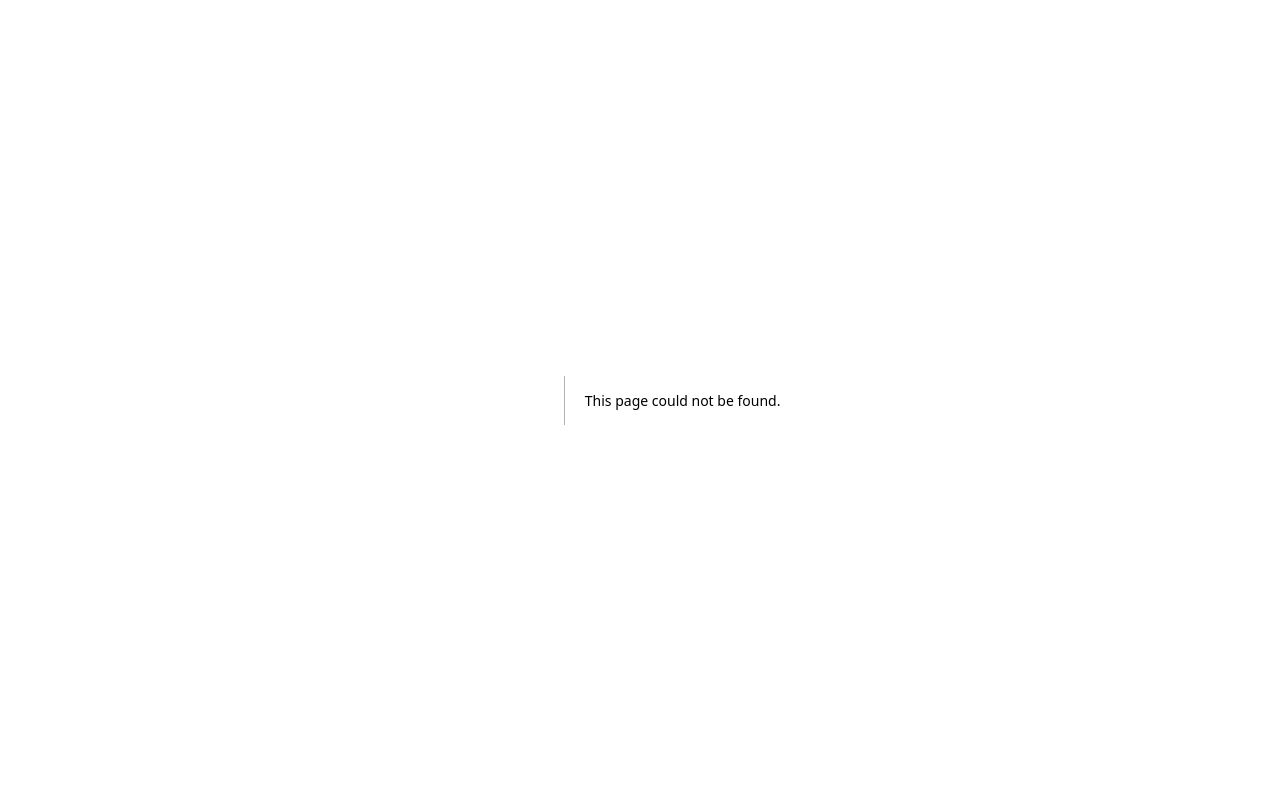
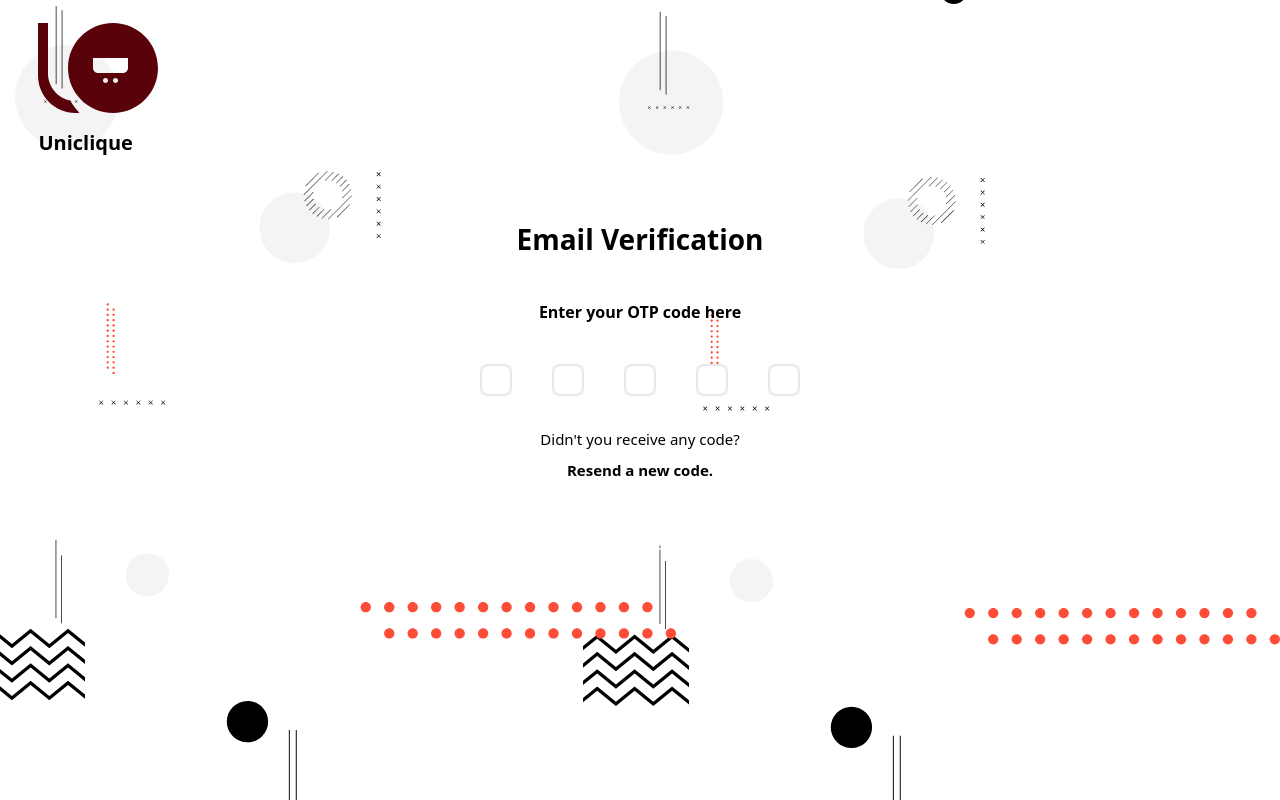
Before and after one commit to unicliquetech/uniFrontend, a Next.js app: page /verify in a window 1280 px wide. Before the commit this address had no page. Built offline with nearby package versions, Linux system fonts and the light colour scheme.

Commit message:
added email verification components

```diff
--- a/src/component/inputVer.tsx
+++ b/src/component/inputVer.tsx
@@ -57,8 +57,8 @@ const InputVer: React.ForwardRefRenderFunction<HTMLInputElement, InputVerProps>
       onChange={handleChange}
       onFocus={handleFocus}
       onBlur={handleBlur}
-      className={`inputVer rounded-lg border-2 border-color1 text-center ${
-        value ? 'bg-color1 text-white' : ''
+      className={`inputVer rounded-lg border-2 border-color1 text-center h-8 w-8 sm:h-16 sm:w-16 ${
+        value ? 'bg-color1 text-red' : ''
       }`}
     />
   );
--- a/src/components/auth/userAuth/signUp.tsx
+++ b/src/components/auth/userAuth/signUp.tsx
@@ -1,20 +1,35 @@
-"use client";
-import React, { useState, ChangeEvent } from 'react';
-import axios, {AxiosError} from 'axios';
-import Input from '@/component/Input';
-import Image from 'next/image';
-import eyelock from '@/images/eye-off.svg';
-import Button from '@/component/button';
-import bg from '@/images/Group12.png';
-import bgg from '@/images/Group9.svg';
-import logo from '@/images/Union (2).svg';
-import Form from '@/component/form';
-import emoji from '@/images/emojipng 1.svg';
-import eyeOpen from '@/images/eye-off (1).svg';
-import { useRouter } from 'next/navigation';
+"use client"
+import React, { useState, ChangeEvent } from 'react'
+import Image from 'next/image'
+import eyelock from '@/images/eye-off.svg'
+// import Button from '@/component/button'
+import bg from '@/images/Group12.png'
+import bgg from '@/images/Group9.svg'
+import logo from '@/images/Union (2).svg'
+import emoji from '@/images/emojipng 1.svg'
+import eyeOpen from '@/images/eye-off (1).svg'
+import { useRouter } from 'next/navigation'
+import axios from 'axios'
+
+
+interface ButtonProps extends React.ButtonHTMLAttributes<HTMLButtonElement> {
+    style?: React.CSSProperties;
+    text: string;
+}
+
+const Button: React.FC<ButtonProps> = ({ style, text, ...rest }) => {
+    return (
+        <button style={style} {...rest}>
+            {text}
+        </button>
+    );
+};
+
 
 const SignUp = () => {
-    const router = useRouter();
+    const router = useRouter()
+    const [passwordVisible, setPasswordVisible] = useState(false)
+    const [confirmpasswordVisible, setConfirmPasswordVisible] = useState(false)
     const [formData, setFormData] = useState({
         firstName: '',
         lastName: '',
@@ -22,167 +37,132 @@ const SignUp = () => {
         phoneNumber: '',
         password: '',
         confirmPassword: '',
-    });
+    })
 
-    const [passwordVisible, setPasswordVisible] = useState(false);
-    const [confirmPasswordVisible, setConfirmPasswordVisible] = useState(false);
-
-    const togglePasswordVisibility = () => {
+    const togPasswordVis = () => {
         setPasswordVisible((prev) => !prev);
     };
 
-    const toggleConfirmPasswordVisibility = () => {
-        setConfirmPasswordVisible((prev) => !prev);
-    };
+    const togConfirm = () => {
+        setConfirmPasswordVisible((prev) => !prev)
+    }
 
-    const handleChange = (e: ChangeEvent<HTMLInputElement>) => {
+
+
+    const handleInputChange = (e: ChangeEvent<HTMLInputElement>) => {
         setFormData({ ...formData, [e.target.name]: e.target.value });
     };
 
-    const handleRegistration = async (e: React.FormEvent<HTMLFormElement>) => {
+    const handleSubmit = async (e: React.FormEvent<HTMLFormElement>) => {
         e.preventDefault();
 
-        if (formData.password !== formData.confirmPassword) {
-            console.error('Passwords do not match');
-            return;
-        }
+        try {
+            const response = await axios.post('http://localhost:5000/api/v1/user/register', formData);
+            console.log(response.data); // Handle the response as needed
+            // const { token } = response.data
 
-        try {
-            console.log('Form Data:', formData);
-            const response = await axios.post('http://localhost:5000/api/v1/user/register', formData);
+            // // Store the token in localStorage or a cookie
+            // localStorage.setItem('token', token)
 
-            // Handle the successful response
-            if (response.data.msg === 'Verification email sent') {
-                console.log('Registration successful, verification email sent');
-                router.push('/verification');
-            } else {
-                console.error('Registration failed:', response.data.msg);
-            }
-        } catch (error: unknown) {
-            if (axios.isAxiosError(error)) {
-                // The request was made and the server responded with a status code
-                console.error('Error:', error.response?.status, error.response?.data);
-              } else {
-                console.error('Error:', error);
-              }
+
+            // Redirect to the desired page or show a success message
+            router.push('/checkout')
+        } catch (error) {
+            console.error(error);
         }
     };
 
     return (
-        <div
-            style={{
+        <div style={{
             backgroundImage: `url(${bg.src})`,
             width: '100%',
             height: '140vh',
             backgroundRepeat: "no-repeat",
             backgroundPosition: 'left',
-            }}
-            className="outer-container"
-        >
-            <section
-                className="bg-left flex justify-center w-full bg-gradient-to-r relative inner-container h-[100vh]"
-                style={{
+        }} className='outer-container'>
+            <section className='bg-left flex justify-center w-full bg-gradient-to-r relative inner-container h-[100vh]' style={{
                 backgroundImage: `url(${bgg.src})`,
                 width: '100%',
                 height: '140vh',
                 backgroundRepeat: "no-repeat",
-                    backgroundPosition: 'right',
-                }}
-            >
-                <div className="sm:flex justify-center sm:w-fit w-[90%] mt-[3rem]">
-                    <div className="absolute left-[3%] md:top-2 top-3 justify-center items-center flex-col max-[420px]:hidden">
-                        <Image src={logo} alt="" width={120} height={120} className="md:w-[120px] md:h-[120px] sm:w-[55px] sm:h-[55px] w-[60px] h-[60px]" />
-                        <p className="md:text-[20px] text-[15px] font-[700] max-[420px]:text-[12px]">Uniclique</p>
+                backgroundPosition: 'right'
+            }} >
+                <div className='sm:flex justify-center sm:w-fit w-[90%] mt-[3rem]'>
+                    <div className='absolute left-[3%] md:top-2 top-3 justify-center items-center flex-col max-[420px]:hidden'>
+                        <Image src={logo} alt='' width={120} height={120} className='md:w-[120px] md:h-[120px] sm:w-[55px] sm:h-[55px] w-[60px] h-[60px]' />
+                        <p className='md:text-[20px] text-[15px] font-[700] max-[420px]:text-[12px]'>Uniclique</p>
                     </div>
 
-                    <div className="flex items-center flex-col mt-[0rem]">
-                        <h1 className="md:text-[2.5rem] text-[1.5rem] font-fold font-[700] flex gap-1 items-center">
-                            Get Started <Image src={emoji} alt="" width={50} height={50} />
-                        </h1>
-                        <h2 className="md:text-[1rem] text-[.8rem] text-color1 font-[500]">Create an account as a user.</h2>
-                        <div className="mt-[1rem] p-6 rounded-lg shadow-lg shadow-cyan-500/50 max-w-[100%] sm:w-[450px] bg-white w-full flex flex-col gap-7">
-                            <form onSubmit={handleRegistration}>
+                    <div className='flex items-center flex-col mt-[0rem]'>
+                        <h1 className='md:text-[2.5rem] text-[1.5rem] font-fold font-[700] flex gap-1 items-center'>Get Started <Image src={emoji} alt='' width={50} height={50} /></h1>
+                        <h2 className='md:text-[1rem] text-[.8rem] text-color1 font-[500]'>Create an account as a user.</h2>
+                        <form onSubmit={handleSubmit}>
+                            <div className='mt-[1rem] p-6 rounded-lg shadow-lg shadow-cyan-500/50 max-w-[100%] sm:w-[450px] bg-white w-full flex flex-col gap-7' >
                                 <input
                                     type="text"
                                     name="firstName"
+                                    value={formData.firstName}
+                                    onChange={handleInputChange}
                                     placeholder="First Name"
-                                    value={formData.firstName}
-                                    onChange={handleChange}
+                                    className="input-field"
                                 />
                                 <input
                                     type="text"
                                     name="lastName"
+                                    value={formData.lastName}
+                                    onChange={handleInputChange}
                                     placeholder="Last Name"
-                                    value={formData.lastName}
-                                    onChange={handleChange}
+                                    className="input-field"
                                 />
                                 <input
                                     type="email"
                                     name="email"
+                                    value={formData.email}
+                                    onChange={handleInputChange}
                                     placeholder="Email Address"
-                                    value={formData.email}
-                                    onChange={handleChange}
+                                    className="input-field"
                                 />
                                 <input
-                                    type="tel"
+                                    type="text"
                                     name="phoneNumber"
+                                    value={formData.phoneNumber}
+                                    onChange={handleInputChange}
                                     placeholder="Phone No."
-                                    value={formData.phoneNumber}
-                                    onChange={handleChange}
+                                    className="input-field"
                                 />
-                                <div>
+                                <div className='relative'>
                                     <input
-                                        type="password"
+                                        type={passwordVisible ? 'text' : 'password'}
                                         name="password"
+                                        value={formData.password}
+                                        onChange={handleInputChange}
                                         placeholder="Password"
-                                        value={formData.password}
-                                        onChange={handleChange}
+                                        className="input-field"
                                     />
-
-                                    <Image
-                                        src={passwordVisible ? eyeOpen : eyelock}
-                                        alt=""
-                                        width={15}
-                                        height={15}
-                                        onClick={togglePasswordVisibility}
-                                        className="absolute right-[2%] flex justify-center items-center top-[57%]"
+                                    <Image src={passwordVisible ? eyeOpen : eyelock} alt='' width={15} height={15} onClick={togPasswordVis} className='absolute right-[2%] flex justify-center items-center top-[57%]' />
+                                </div>
+                                <div className='relative'>
+                                    <input
+                                        type={confirmpasswordVisible ? 'text' : 'password'}
+                                        name="confirmPassword"
+                                        value={formData.confirmPassword}
+                                        onChange={handleInputChange}
+                                        placeholder="Confirm Password"
+                                        className="input-field"
                                     />
+                                    <Image src={confirmpasswordVisible ? eyeOpen : eyelock} alt='' width={15} height={15} onClick={togConfirm} className='absolute right-[2%] flex justify-center items-center top-[57%]' />
                                 </div>
-                                <div>
-                                    <input
-                                        type="password"
-                                        name="confirmPassword"
-                                        placeholder="Confirm Password"
-                                        value={formData.confirmPassword}
-                                        onChange={handleChange}
-                                    />
-                                    <Image
-                                        src={confirmPasswordVisible ? eyeOpen : eyelock}
-                                        alt=""
-                                        width={15}
-                                        height={15}
-                                        onClick={toggleConfirmPasswordVisibility}
-                                        className="absolute right-[2%] flex justify-center items-center top-[57%]"
-                                    />
                             </div>
-                                <button type="submit">Sign Up</button>
+                        <Button style={{ backgroundColor: "#590209", fontSize: "12px", font: 'bold', padding: "15px", color: '#fff', width: '90%', marginTop: "20px", borderRadius: '10px' }}
+                            text='Sign Up'
+                            type='submit' />
+                        <Button style={{ backgroundColor: "#590209", fontSize: "12px", font: 'bold', padding: "15px", color: '#fff', width: '90%', marginTop: "2px", borderRadius: '10px' }} text='Already have an account? Sign In' onClick={() => router.push('/login')} />
                         </form>
                     </div>
                 </div>
-                    <Button
-                        style={{ backgroundColor: "#590209", fontSize: "12px", font: 'bold', padding: "15px", color: '#fff', width: '90%', marginTop: "20px", borderRadius: '10px' }}
-                        text="Sign Up"
-                        // onClick={() => handleRegistration()}
-                    />
-                    <Button
-                        style={{ backgroundColor: "#590209", fontSize: "12px", font: 'bold', padding: "15px", color: '#fff', width: '90%', marginTop: "2px", borderRadius: '10px' }}
-                        text="Already have an account? Sign In"
-                        onClick={() => router.push('/signin')}
-                    />
+            </section>
         </div>
-            </section >
-        </div >
-    );
-};
+    )
+}
 
-export default SignUp;
+export default SignUp
--- /dev/null
+++ b/src/components/auth/userAuth/verifyEmail.tsx
@@ -0,0 +1,133 @@
+"use client"
+import React, { useState, useRef, useEffect } from 'react';
+import bg from '@/images/BG-st-3.svg'
+import bgg from '@/images/BG-secondtype.svg'
+import logo from '@/images/Union (2).svg'
+import Image from 'next/image'
+import InputVer from '@/component/inputVer'
+// import Button from '@/component/button';
+import arrowRight from '@/images/arrow-right (1).svg'
+// import verfied from '@/images/icons8-verified-100 1.svg'
+import { useRouter } from 'next/navigation'
+import axios from 'axios';
+
+
+
+interface ApiResponse {
+  message?: string;
+  error?: string;
+}
+
+const EmailVerification = () => {
+  const someRef = useRef<HTMLInputElement>(null);
+  const [inputs, setInputs] = useState<Array<React.RefObject<HTMLInputElement>>>([]);
+  const [focusedIndex, setFocusedIndex] = useState<number>(0);
+  const [openSus, setOpenSus] = useState(false);
+  const [otp, setOtp] = useState('');
+  const [apiResponse, setApiResponse] = useState<ApiResponse | null>(null);
+
+  const router = useRouter()
+
+  const handleInputFilled = (value: string) => {
+    setOtp(prevOtp => prevOtp + value);
+
+    if (focusedIndex < inputs.length - 1) {
+      const nextInput = inputs[focusedIndex + 1];
+      if (nextInput && nextInput.current) {
+        nextInput.current.value = value;
+        nextInput.current.focus();
+        setFocusedIndex(prevIndex => prevIndex < inputs.length - 1 ? prevIndex + 1 : prevIndex);
+      }
+    }
+  };
+
+  const handleInputRef = (ref: React.RefObject<HTMLInputElement>) => {
+    setInputs((prevInputs) => [...prevInputs, ref]);
+  };
+
+  useEffect(() => {
+    if (inputs.length > 0 && inputs[0] && inputs[0]?.current) {
+      inputs[0].current.focus();
+    }
+  }, [inputs]);
+
+  const handleVerifyEmail = async () => {
+    try {
+      const response = await axios.post('https://unibackend.onrender.com/api/v1/user/verify-email', { otp });
+      setApiResponse(response.data);
+      if (response.data.message === 'Email verified successfully') {
+        router.push('/newPass');
+      }
+    } catch (error) {
+      console.error('Error verifying email:', error);
+      setApiResponse({ error: 'An error occurred' });
+    }
+  };
+
+  return (
+    <div
+      style={{
+        backgroundImage: `url(${bg.src})`,
+        width: '100%',
+        height: '100vh',
+        backgroundRepeat: "no-repeat",
+        backgroundPosition: 'right',
+      }}
+      className={openSus ? 'top-0 left-0 duration-100 ease-in-out z-[100] fixed inset-0 bg-black/40' : 'outer-container'}
+    >
+      <section
+        className={openSus ? 'relative bg-gradient-to-r from-gray-800 to-gray-900 h-[100vh] w-[100vw] overflow-hidden' : 'bg-left flex justify-center  w-full bg-gradient-to-r relative inner-container h-[100vh]'}
+        style={{
+          backgroundImage: `url(${bgg.src})`,
+          width: '100%',
+          height: '100vh',
+          backgroundRepeat: "no-repeat",
+          backgroundPosition: 'left',
+        }}
+      >
+        <div className='sm:flex justify-center sm:w-fit  md:mt-[1rem] mt-[0.5rem]'>
+          <div className='absolute left-[3%] md:top-2 top-3 justify-center items-center flex-col max-[340px]:hidden'>
+            <Image src={logo} alt='' width={120} height={120} className='md:w-[120px] md:h-[120px] sm:w-[55px] sm:h-[55px] w-[70px] h-[70px]' />
+            <p className='md:text-[20px] text-[15px] font-[700] max-[340px]:text-[13px]'>Uniclique</p>
+          </div>
+        </div>
+        <div className='flex w-full justify-center items-center md:mt-[1rem] mt-[0.1rem] flex-col '>
+          <div className={openSus ? 'mt-[5rem]' : 'flex items-center flex-col mt-[0.2rem]'}>
+            <h2 className=' text-center font-mon'><b>Email Verification</b></h2>
+            <h4 className=' text-center font-mon md-2'><b>Enter your OTP code here</b></h4>
+          </div>
+          <div className="flex w-6 justify-center md:gap-10 gap-5 items-center md:mt-[2.5rem] mt-[2.75rem]">
+            {Array(5)
+              .fill(null)
+              .map((_, index) => (
+                <InputVer
+                  key={index}
+                  onInputFilled={handleInputFilled}
+                //   ref={handleInputRef}
+                />
+              ))}
+          </div>
+          <p className='md:text-[15px] text-[12px] text-color1 mt-[2rem]'>Didn&apos;t you receive any code?</p>
+          <p className='md:text-[15px] text-[12px] text-color1 font-bold mt-[0.5rem]'>Resend a new code.</p>
+
+          <div
+            className='flex justify-center items-center px-[5rem]  py-2 gap-2 bg-color1 pointer text-white mb-[2rem] md:mt-[3rem] mt-[2rem] rounded-3xl cursor-pointer'
+            onClick={handleVerifyEmail}
+          >
+            <p>Next</p>
+            <Image src={arrowRight} alt='' width={20} height={20} />
+          </div>
+
+          {apiResponse && (
+            <div className="mt-4">
+              {apiResponse.message && <p className="text-green-500">{apiResponse.message}</p>}
+              {apiResponse.error && <p className="text-red-500">{apiResponse.error}</p>}
+            </div>
+          )}
+        </div>
+      </section>
+    </div>
+  )
+}
+
+export default EmailVerification
--- /dev/null
+++ b/src/pages/verify.tsx
@@ -0,0 +1,12 @@
+import React from 'react';
+import EmailVerification from '@/components/auth/userAuth/verifyEmail';
+
+const Verify = () => {
+  return (
+    <div>
+        <EmailVerification />
+    </div>
+  );
+};
+
+export default Verify;
```
Also changed, not shown: src/components/auth/userAuth/forgotPassword.tsx (added), src/components/auth/userAuth/newPassword.tsx (added), src/components/auth/userAuth/resendOTP.tsx (added). Lines whose indentation alone changed are shown as unchanged.
